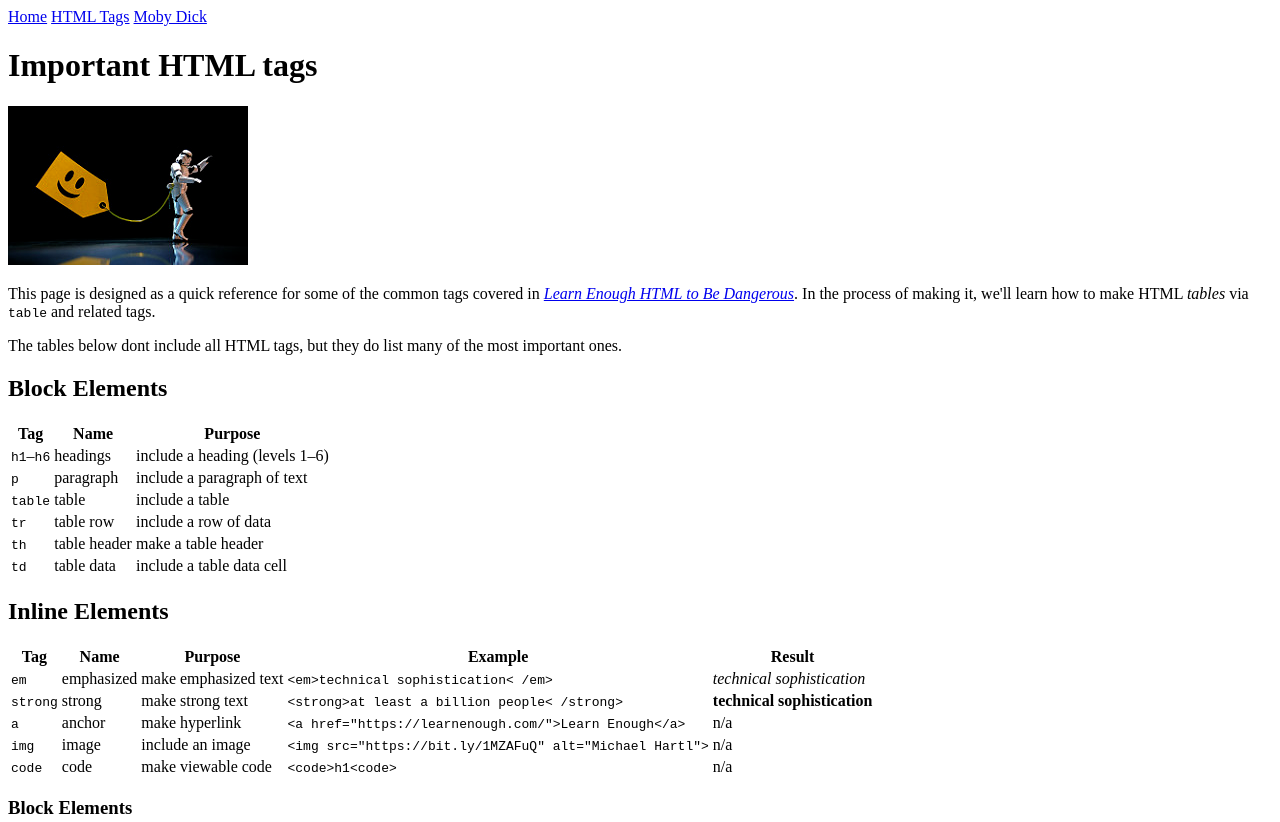
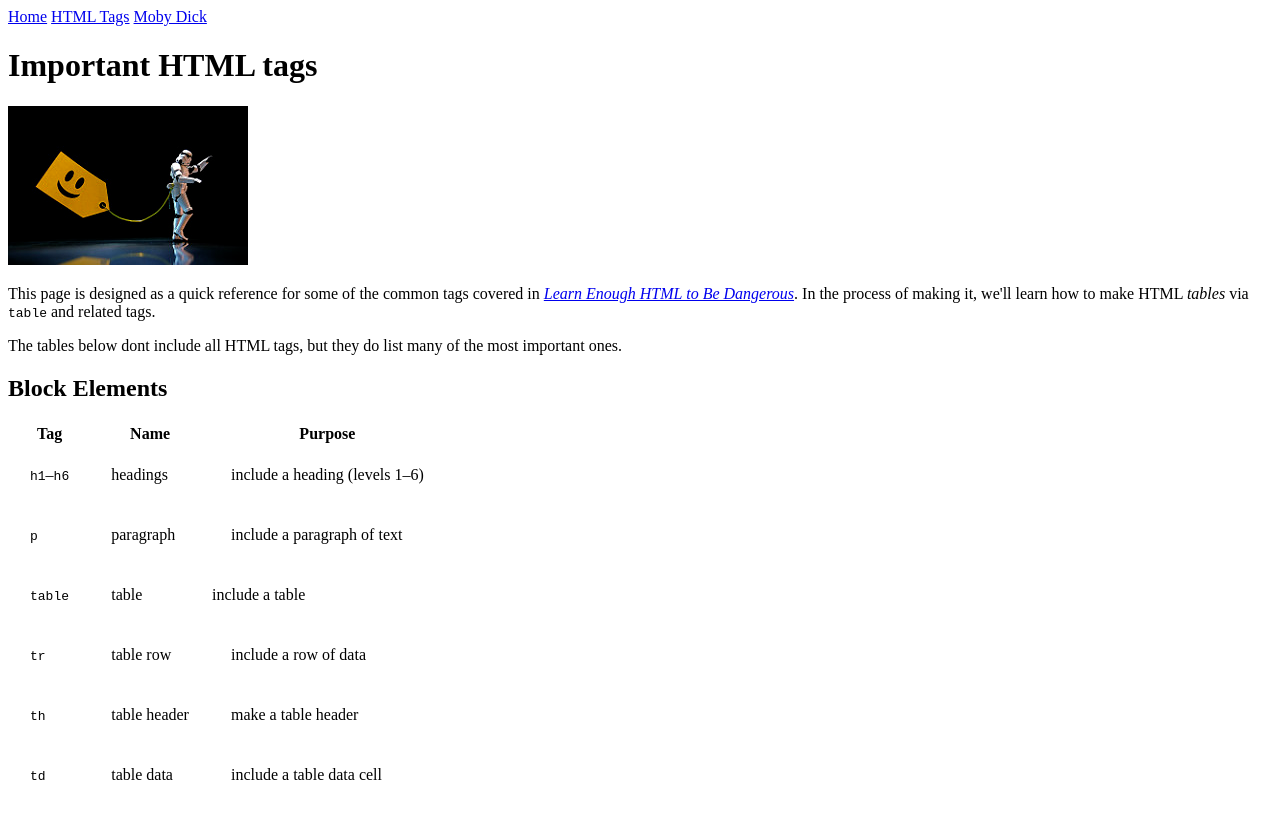
Before and after one commit to Laurel-Jasper/sample-website, a plain HTML site: page tags.html in a window 1280 px wide. Shown: the top 822 px of the page. Drawn offline with Linux system fonts and the light colour scheme.

Commit message:
add content to index and Moby Dick

```diff
--- a/tags.html
+++ b/tags.html
@@ -40,34 +40,34 @@
                 <th>Purpose</th>
             </tr>
             <tr>
-                <td><code>h1</code>&ndash;<code>h6</code></td>
-                <td>headings</td>
-                <td>include a heading (levels 1&ndash;6)</td>
+                <td style="padding: 20px";><code>h1</code>&ndash;<code>h6</code></td>
+                <td style="padding: 20px";>headings</td>
+                <td style="padding: 20px";>include a heading (levels 1&ndash;6)</td>
             </tr>
             <tr>
-                <td><code>p</code></td>
-                <td>paragraph</td>
-                <td>include a paragraph of text</td>
+                <td style="padding: 20px";><code>p</code></td>
+                <td style="padding: 20px">paragraph</td>
+                <td style="padding: 20px">include a paragraph of text</td>
             </tr>
             <tr>
-                <td><code>table</code></td>
-                <td>table</td>
+                <td style="padding: 20px"><code>table</code></td>
+                <td style="padding: 20px">table</td>
                 <td>include a table</td>
             </tr>
             <tr>
-                <td><code>tr</code></td>
-                <td>table row</td>
-                <td>include a row of data</td>
+                <td style="padding: 20px"><code>tr</code></td>
+                <td style="padding: 20px">table row</td>
+                <td style="padding: 20px">include a row of data</td>
             </tr>
             <tr>
-                <td><code>th</code></td>
-                <td>table header</td>
-                <td>make a table header</td>
+                <td style="padding: 20px"><code>th</code></td>
+                <td style="padding: 20px">table header</td>
+                <td style="padding: 20px">make a table header</td>
             </tr>
             <tr>
-                <td><code>td</code></td>
-                <td>table data</td>
-                <td>include a table data cell</td>
+                <td style="padding: 20px"><code>td</code></td>
+                <td style="padding: 20px">table data</td>
+                <td style="padding: 20px">include a table data cell</td>
             </tr>
         </table>
     </div>
@@ -84,34 +84,34 @@
                 <th>Result</th>
             </tr>
             <tr>
-                <td><code>em</code></td>
-                <td>emphasized</td>
-                <td>make emphasized text</td>
-                <td><code>&lt;em&gt;technical sophistication&lt; /em&gt;</code></td>
+                <td style="padding: 20px"><code>em</code></td>
+                <td style="padding: 20px">emphasized</td>
+                <td style="padding: 20px">make emphasized text</td>
+                <td style="padding: 20px"><code>&lt;em&gt;technical sophistication&lt; /em&gt;</code></td>
                 <td><em>technical sophistication</em></td>
             </tr>
             <tr>
-                <td><code>strong</code></td>
-                <td>strong</td>
-                <td>make strong text</td>
-                <td>
+                <td style="padding: 20px"><code>strong</code></td>
+                <td style="padding: 20px">strong</td>
+                <td style="padding: 20px">make strong text</td>
+                <td style="padding: 20px">
                     <code>&lt;strong&gt;at least a billion people&lt; /strong&gt;</code>
                 </td>
-                <td><strong>technical sophistication</strong></td>
+                <td style="padding: 20px"><strong>technical sophistication</strong></td>
             </tr>
             <tr>
-                <td><code>a</code></td>
-                <td>anchor</td>
-                <td>make hyperlink</td>
-                <td>
+                <td style="padding: 20px"><code>a</code></td>
+                <td style="padding: 20px">anchor</td>
+                <td style="padding: 20px">make hyperlink</td>
+                <td style="padding: 20px">
                     <code>
                         &lt;a href="https://learnenough.com/"&gt;Learn Enough&lt;/a&gt;
                     </code>
                 </td>
-                <td>n/a</td>
+                <td style="padding: 20px">n/a</td>
             </tr>
             <tr>
-                <td><code>img</code></td>
+                <td style="padding: 20px"><code>img</code></td>
                 <td>image</td>
                 <td>include an image</td>
                 <td>
@@ -119,16 +119,16 @@
                         &lt;img src="https://bit.ly/1MZAFuQ" alt="Michael Hartl"&gt;
                     </code>
                 </td>
-                <td>n/a</td>
+                <td style="padding: 20px">n/a</td>
             </tr>
             <tr>
-                <td><code>code</code></td>
-                <td>code</td>
-                <td>make viewable code</td>
-                <td>
+                <td style="padding: 20px"><code>code</code></td>
+                <td style="padding: 20px">code</td>
+                <td style="padding: 20px">make viewable code</td>
+                <td style="padding: 20px">
                     <code>&lt;code&gt;h1&lt;code&gt;</code>
                 </td>
-                <td>n/a</td>
+                <td style="padding: 20px">n/a</td>
             </tr>
         </table>
     </div>
```
Also changed, not shown: index.html (+14 -0 lines), moby_dick.html (+6 -6 lines).
